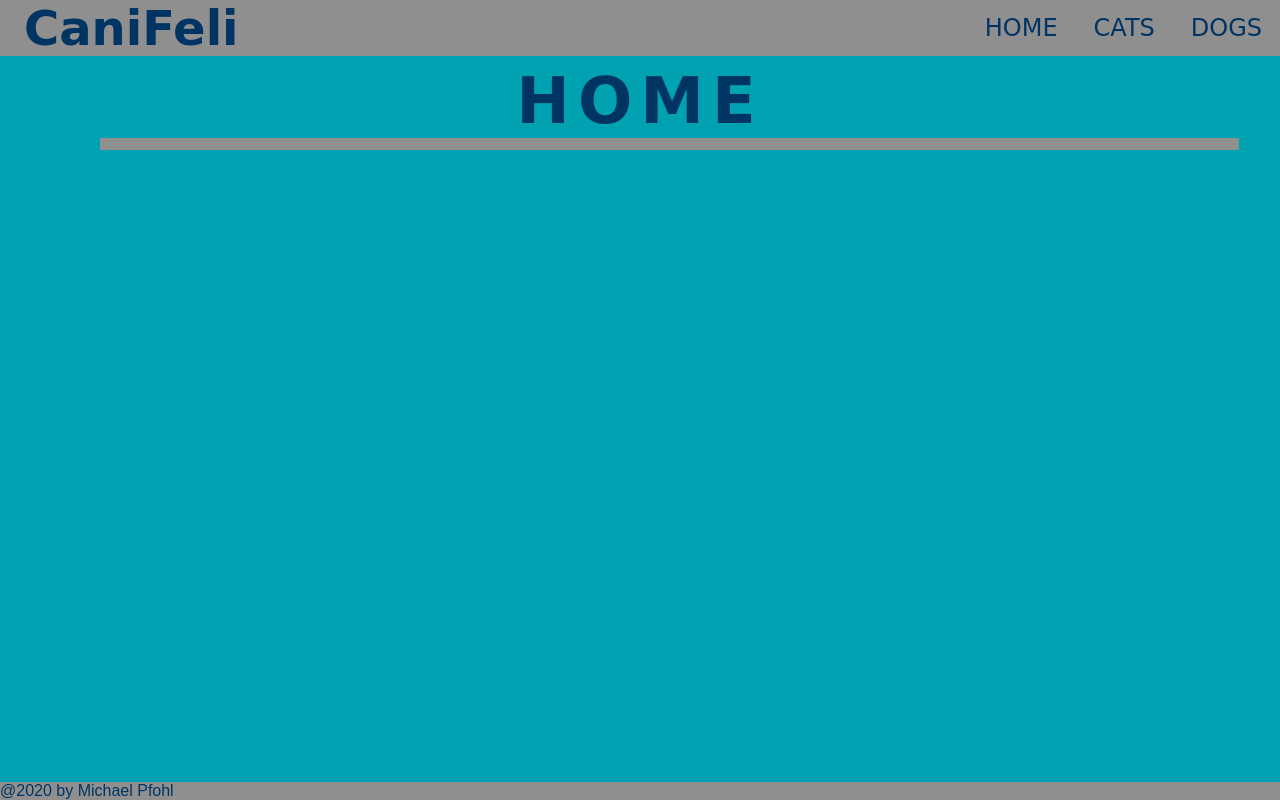
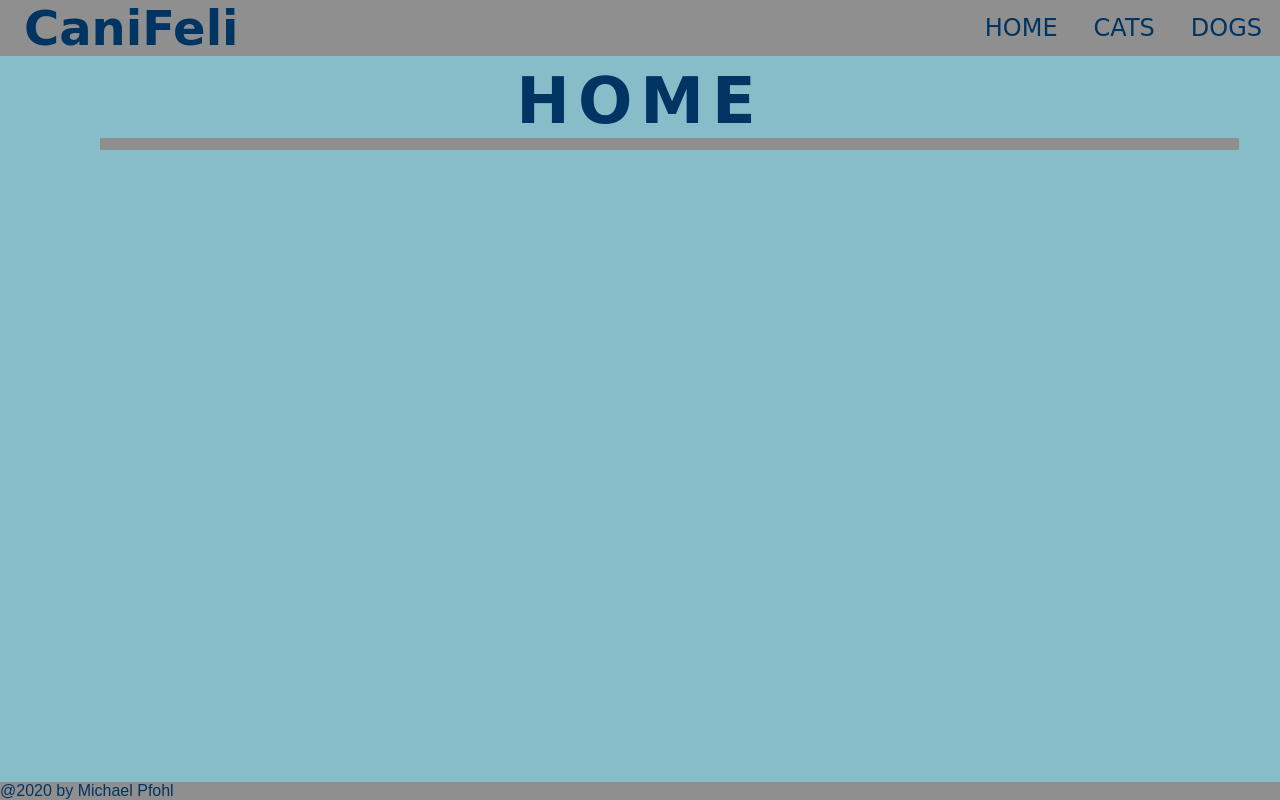
Before and after one commit to michaelpfohl/flexbox-intro, a plain HTML site: page index.html in a window 1280 px wide. Drawn offline with Linux system fonts and the light colour scheme; a web font is replaced by a local one.

Commit message:
update background color

```diff
--- a/main.css
+++ b/main.css
@@ -4,7 +4,7 @@
 }
 
 body {
-    background: #00a1b0;
+    background: #87bdc9;
 }
 
 
```
